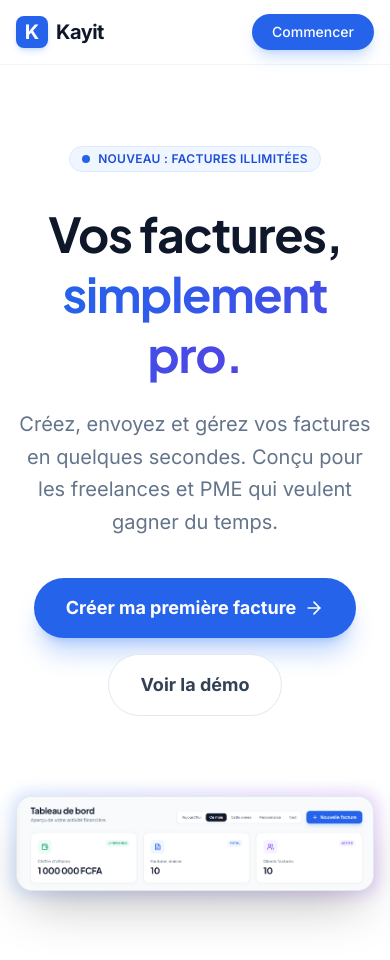
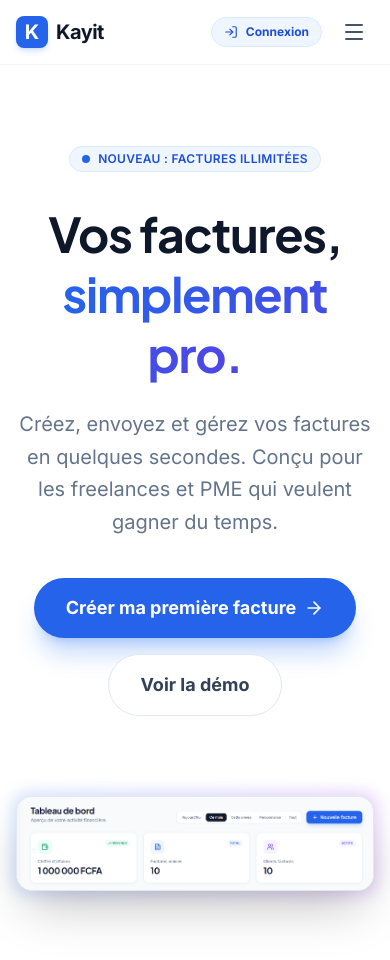
Before and after one commit to mhdsn/kayit-app, a React (Vite) app: page / in a window 390 px wide. Shown: the top 960 px of the page. Built offline with nearby package versions, Linux system fonts and the light colour scheme; no server answers.

Commit message:
MAJ landing page

```diff
--- a/components/LandingPage.tsx
+++ b/components/LandingPage.tsx
@@ -1,5 +1,14 @@
-import React from 'react';
-import { CheckCircle2, ArrowRight, Zap, Shield, FileCheck } from 'lucide-react';
+import React, { useState } from 'react';
+import {
+  CheckCircle2,
+  ArrowRight,
+  Zap,
+  Shield,
+  FileCheck,
+  Menu,
+  X,
+  LogIn
+} from 'lucide-react';
 
 interface LandingPageProps {
   onLoginClick: () => void;
@@ -7,20 +16,27 @@ interface LandingPageProps {
 }
 
 const LandingPage: React.FC<LandingPageProps> = ({ onLoginClick, onSignupClick }) => {
+  // État pour gérer l'ouverture du menu mobile
+  const [isMobileMenuOpen, setIsMobileMenuOpen] = useState(false);
+
   return (
     <div className="min-h-screen bg-white font-sans text-slate-900">
 
       {/* 1. NAVBAR */}
       <nav className="sticky top-0 z-50 bg-white/80 backdrop-blur-md border-b border-slate-100">
         <div className="max-w-6xl mx-auto px-4 sm:px-6 lg:px-8 h-16 flex items-center justify-between">
+
+          {/* LOGO */}
           <div className="flex items-center gap-2">
             <div className="w-8 h-8 bg-brand-600 rounded-lg flex items-center justify-center text-white font-bold text-xl shadow-md shadow-brand-500/20">K</div>
             <span className="font-bold text-xl tracking-tight text-slate-900">Kayit</span>
           </div>
-          <div className="flex items-center gap-4">
+
+          {/* MENUS DESKTOP (Caché sur mobile) */}
+          <div className="hidden md:flex items-center gap-4">
             <button
               onClick={onLoginClick}
-              className="text-sm font-medium text-slate-600 hover:text-brand-600 transition-colors hidden sm:block"
+              className="text-sm font-medium text-slate-600 hover:text-brand-600 transition-colors"
             >
               Se connecter
             </button>
@@ -31,7 +47,45 @@ const LandingPage: React.FC<LandingPageProps> = ({ onLoginClick, onSignupClick }
               Commencer
             </button>
           </div>
+
+          {/* CONTROLES MOBILE (Visible uniquement sur mobile) */}
+          <div className="flex items-center gap-3 md:hidden">
+            {/* Petit bouton Connexion rapide */}
+            <button
+                onClick={onLoginClick}
+                className="flex items-center gap-2 px-3 py-1.5 text-xs font-bold text-brand-700 bg-brand-50 rounded-full border border-brand-100 active:bg-brand-100 transition-colors"
+            >
+                <LogIn className="w-3.5 h-3.5" />
+                Connexion
+            </button>
+
+            {/* Bouton Hamburger */}
+            <button
+                onClick={() => setIsMobileMenuOpen(!isMobileMenuOpen)}
+                className="p-2 text-slate-600 hover:bg-slate-50 rounded-lg"
+            >
+                {isMobileMenuOpen ? <X className="w-6 h-6" /> : <Menu className="w-6 h-6" />}
+            </button>
+          </div>
         </div>
+
+        {/* MENU DÉROULANT MOBILE */}
+        {isMobileMenuOpen && (
+            <div className="md:hidden absolute top-16 left-0 right-0 bg-white border-b border-slate-100 shadow-xl p-4 flex flex-col gap-3 animate-in slide-in-from-top-2">
+                <button
+                    onClick={() => { setIsMobileMenuOpen(false); onLoginClick(); }}
+                    className="w-full py-3 bg-white border border-slate-200 text-slate-700 font-bold rounded-xl active:bg-slate-50"
+                >
+                    Se connecter
+                </button>
+                <button
+                    onClick={() => { setIsMobileMenuOpen(false); onSignupClick(); }}
+                    className="w-full py-3 bg-brand-600 text-white font-bold rounded-xl shadow-md active:bg-brand-700"
+                >
+                    Créer un compte gratuit
+                </button>
+            </div>
+        )}
       </nav>
 
       {/* 2. HERO SECTION */}
@@ -66,7 +120,7 @@ const LandingPage: React.FC<LandingPageProps> = ({ onLoginClick, onSignupClick }
           </button>
         </div>
 
-        {/* 👇👇👇 MODIFICATION ICI : IMAGE TABLEAU DE BORD 👇👇👇 */}
+        {/* IMAGE TABLEAU DE BORD */}
         <div className="mt-20 relative mx-auto max-w-5xl animate-in fade-in zoom-in-95 duration-1000 delay-500">
             {/* Lueur colorée derrière l'image */}
             <div className="absolute -inset-1 bg-gradient-to-r from-brand-500 to-purple-600 rounded-2xl blur opacity-20"></div>
@@ -74,13 +128,12 @@ const LandingPage: React.FC<LandingPageProps> = ({ onLoginClick, onSignupClick }
             {/* Conteneur de l'image */}
             <div className="relative rounded-2xl shadow-2xl overflow-hidden border border-slate-200 bg-white">
                 <img
-                    src="/tableauBord.png" // Assure-toi que l'image est dans le dossier /public
+                    src="/tableauBord.png"
                     alt="Tableau de bord Kayit"
                     className="w-full h-auto object-cover"
                 />
             </div>
         </div>
-        {/* 👆👆👆 FIN MODIFICATION 👆👆👆 */}
 
       </section>
 
```
